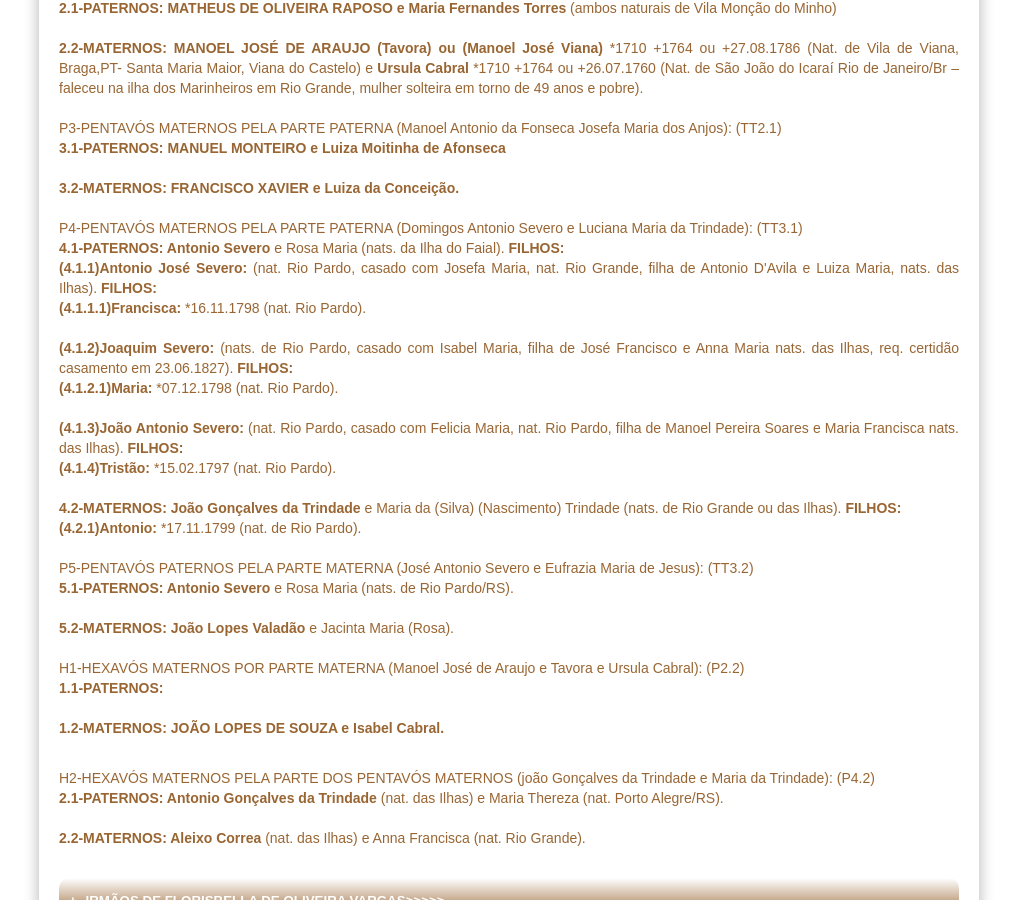
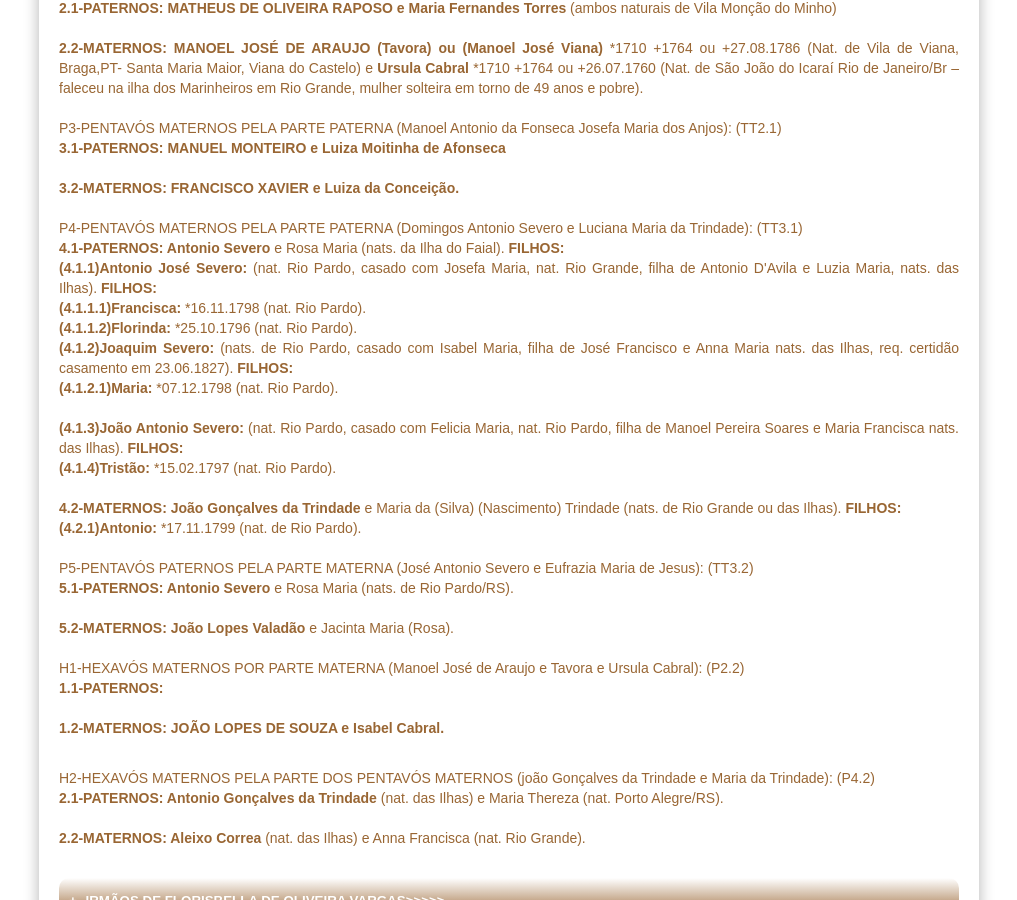
Before and after one commit to claudiovargas1955/claudiovargas1955.github.io, a Jekyll site: the page built from _pages/arvore-genealogica-de-costados-de-florisbella.html, in a window 1280 px wide and 900 px high, scrolled down 2281 px. Shown: the whole window, without its empty margins (131-1148 px from the left). Built offline with Jekyll 4.4.1, drawn with Linux system fonts in a browser that asks for light colours; some web fonts are replaced.

Commit message:
Update arvore-genealogica-de-costados-de-florisbella.html

```diff
--- a/_pages/arvore-genealogica-de-costados-de-florisbella.html
+++ b/_pages/arvore-genealogica-de-costados-de-florisbella.html
@@ -512,9 +512,10 @@ TT.3-TETRAVÓS MATERNOS PELA PARTE PATERNA (João Antonio Severo e Firmina Maria
 
 P4-PENTAVÓS MATERNOS PELA PARTE PATERNA (Domingos Antonio Severo e Luciana Maria da Trindade): (TT3.1) <br>
 <b>4.1-PATERNOS: Antonio Severo </b> e Rosa Maria (nats. da Ilha do Faial). <b>FILHOS:</b><br>
-<b>(4.1.1)Antonio José Severo: </b>(nat. Rio Pardo, casado com Josefa Maria, nat. Rio Grande, filha de Antonio D'Avila e Luiza Maria,
+<b>(4.1.1)Antonio José Severo: </b>(nat. Rio Pardo, casado com Josefa Maria, nat. Rio Grande, filha de Antonio D'Avila e Luzia Maria,
 nats. das Ilhas). <b>FILHOS:</b><br>
-<b>(4.1.1.1)Francisca: </b>*16.11.1798 (nat. Rio Pardo). <br><br>
+<b>(4.1.1.1)Francisca: </b>*16.11.1798 (nat. Rio Pardo). <br>
+<b>(4.1.1.2)Florinda: </b>*25.10.1796 (nat. Rio Pardo).<br>
 
 <b>(4.1.2)Joaquim Severo: </b>(nats. de Rio Pardo, casado com Isabel Maria, filha de José Francisco e Anna Maria nats. das Ilhas, req.
 certidão casamento em 23.06.1827). <b>FILHOS:</b><br>
```
